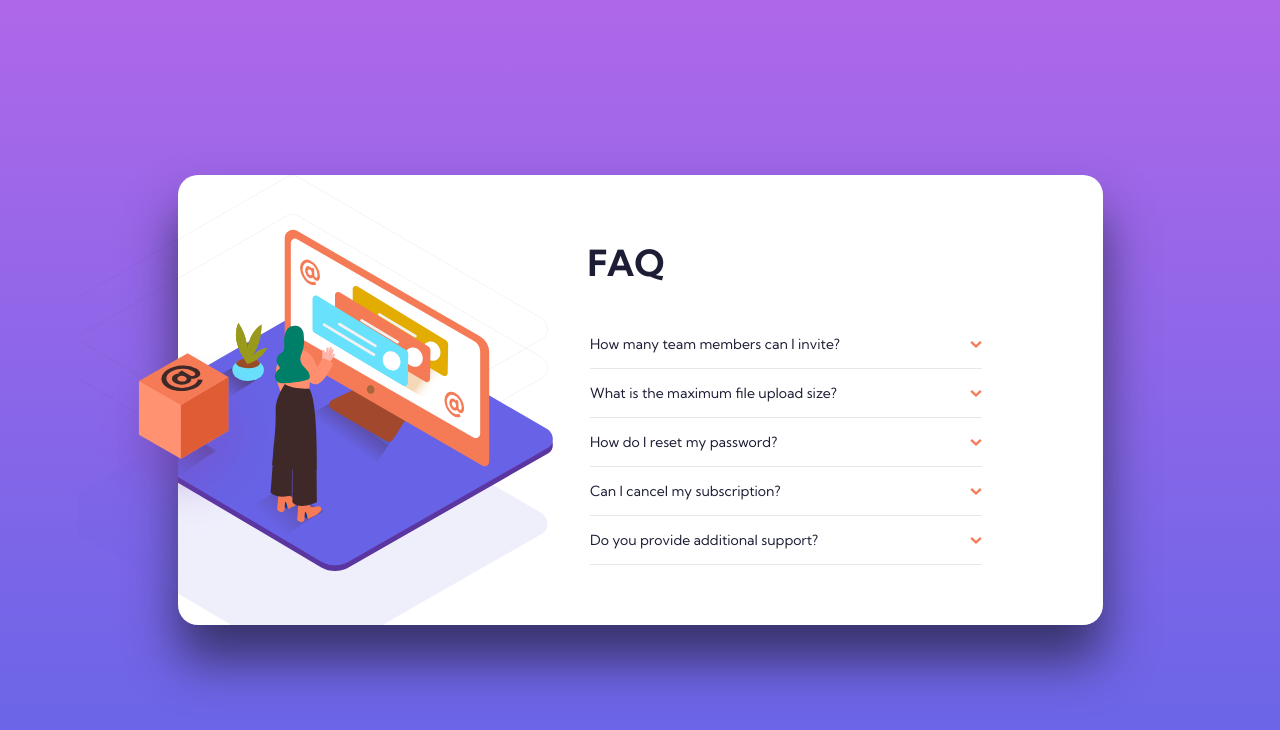
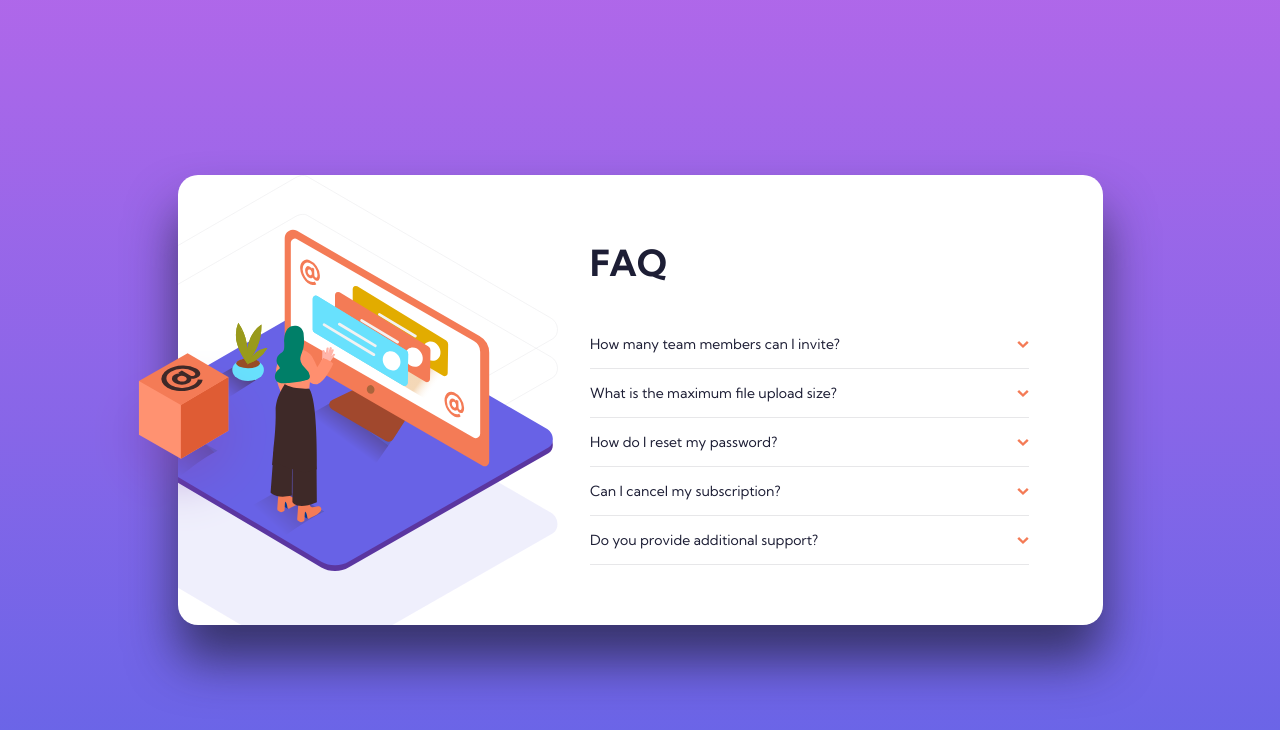
Before and after one commit to brandonaldred/Front-End, a plain HTML site: page faq-accordion-card-main/index.html in a window 1280 px wide. Drawn offline with Linux system fonts and the light colour scheme.

Commit message:
Fixed placement

```diff
--- a/faq-accordion-card-main/css/styles.css
+++ b/faq-accordion-card-main/css/styles.css
@@ -157,7 +157,6 @@ li {
         justify-content: flex-end;
         align-content: center;
         flex-wrap: wrap;
-        padding-right: 100px;
     }
 
     div:nth-child(1)::before {
@@ -169,7 +168,7 @@ li {
         background-repeat: no-repeat;
         background-size: 500px;
         position: absolute;
-        background-position-x: -30px;
+        background-position-x: -120px;
         overflow: hidden;
     }
 
@@ -196,17 +195,17 @@ li {
     }
 
     h1 {
-        width: 60%;
-        padding-left: 80px;
+        width: 50%;
         margin-bottom: 30px;
+        margin-right: 50px;
         line-height: 1.5em;
     }
 
     ul {
         width: 50%;
         position: relative;
-        margin-left: -10px;
         padding: 0;
+        margin-right: 50px;
     }
 
 
```
